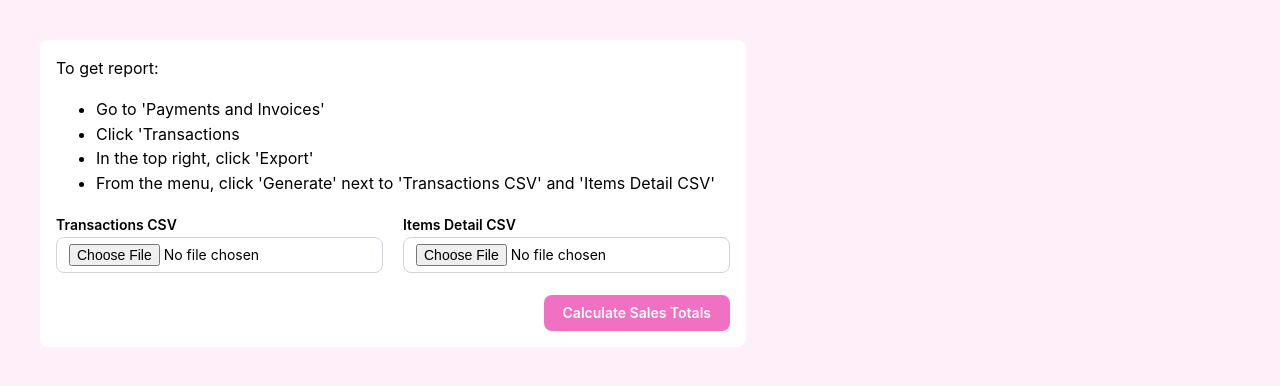
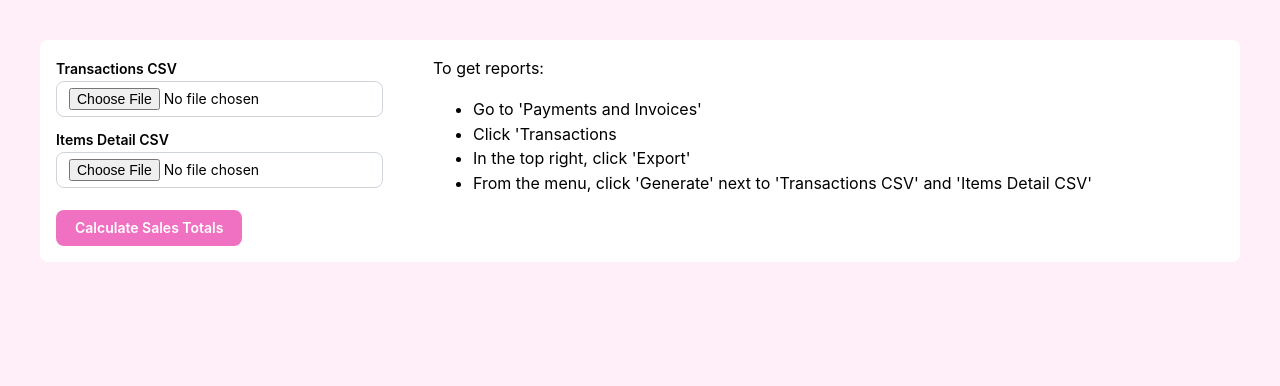
Before and after one commit to rbrewington/cbf-manager, a React (Vite) app in the folder web/: page / in a window 1280 px wide. Shown: the top 386 px of the page. Built offline with nearby package versions, Linux system fonts and the light colour scheme.

Commit message:
Clean up styles

```diff
--- /dev/null
+++ b/web/src/components/flex.tsx
@@ -0,0 +1,47 @@
+import type { ElementProps } from "../interfaces";
+
+type Props = ElementProps<HTMLDivElement>;
+
+const FlexRowWrap: React.FunctionComponent<Props> = (props) => {
+  return (
+    <div
+      {...props}
+      style={{
+        ...props.style,
+        display: "flex",
+        flexDirection: "row",
+        flexWrap: "wrap",
+      }}
+    />
+  );
+};
+
+const FlexRowNoWrap: React.FunctionComponent<Props> = (props) => {
+  return (
+    <div
+      {...props}
+      style={{
+        ...props.style,
+        display: "flex",
+        flexDirection: "row",
+        flexWrap: "nowrap",
+      }}
+    />
+  );
+};
+
+const FlexColumnNoWrap: React.FunctionComponent<Props> = (props) => {
+  return (
+    <div
+      {...props}
+      style={{
+        ...props.style,
+        display: "flex",
+        flexDirection: "column",
+        flexWrap: "nowrap",
+      }}
+    />
+  );
+};
+
+export { FlexColumnNoWrap, FlexRowNoWrap, FlexRowWrap };
--- /dev/null
+++ b/web/src/components/text-styles.tsx
@@ -0,0 +1,8 @@
+import type { ElementProps } from "../interfaces";
+
+type Props = ElementProps<HTMLSpanElement>;
+const BoldText: React.FunctionComponent<Props> = (props) => {
+  return <span {...props} style={{ ...props.style, fontWeight: 600 }} />;
+};
+
+export { BoldText };
--- /dev/null
+++ b/web/src/interfaces.ts
@@ -0,0 +1,4 @@
+export type ElementProps<ElementType> = React.DetailedHTMLProps<
+  React.HTMLAttributes<ElementType>,
+  ElementType
+>;
--- a/web/src/views/cbf-sales-calculator/components/category-card.tsx
+++ b/web/src/views/cbf-sales-calculator/components/category-card.tsx
@@ -1,7 +1,12 @@
 import { Card } from "@mantine/core";
 import type { CategoryDisplayData } from "../interfaces";
+import { FlexRowNoWrap } from "../../../components/flex";
+import { BoldText } from "../../../components/text-styles";
+import { formatCurrency } from "../utils";
 
-const CbfSalesCategoryCard: React.FunctionComponent<CategoryDisplayData> = ({
+const CbfSalesCategoryCard: React.FunctionComponent<
+  CategoryDisplayData & { style?: React.CSSProperties }
+> = ({
   name,
   cashSales,
   cashItems,
@@ -11,24 +16,103 @@ const CbfSalesCategoryCard: React.FunctionComponent<CategoryDisplayData> = ({
   totalSales,
   squareFees,
   totalAfterFees,
+  style,
 }) => {
   // TODO: add toggle for community donation
   // TODO: list item names
   // add tab for sold items by category
   // add print button for categories
+  // TODO: Display actual total and calculated total
   return (
-    <Card>
-      <h3 style={{ margin: "0px" }}>{name}</h3>
-      <div>Cash: {cashSales}</div>
-      <div>{cashItems.length} items</div>
-      <div>Card: {cardSales}</div>
-      <div>{cardItems.length} items</div>
-      <div>Split Tender Items: {splitTenderItems.length}</div>
-      <div>Total Sales: {totalSales}</div>
-      <div>Square Fees: {squareFees}</div>
-      <div>Total After Fees: {totalAfterFees}</div>
+    <Card style={style}>
+      <h3 style={{ margin: "0px 0px 10px" }}>{name}</h3>
+      <FlexRowNoWrap style={{ gap: "10px", marginBottom: "12px" }}>
+        <PaymentTypeSummary
+          style={{ flexGrow: 1 }}
+          label="Cash Sales"
+          itemCount={cashItems.length}
+          totalSales={cashSales}
+        />
+        <PaymentTypeSummary
+          style={{ flexGrow: 1 }}
+          label="Card Sales"
+          itemCount={cardItems.length}
+          totalSales={cardSales}
+        />
+      </FlexRowNoWrap>
+      <ValueWithLabel
+        style={{ marginBottom: "12px" }}
+        label="Split Tender Items"
+        value={splitTenderItems.length}
+      />
+      <ValueWithLabel label="Total Sales" value={formatCurrency(totalSales)} />
+      <ValueWithLabel
+        style={{
+          borderBottom: `2px solid pink`,
+          marginBottom: "5px",
+          paddingBottom: "5px",
+        }}
+        label="Square Fees"
+        value={formatCurrency(squareFees)}
+      />
+      <ValueWithLabel
+        label="Final Total"
+        value={formatCurrency(totalAfterFees)}
+      />
     </Card>
   );
 };
 
+interface ValueWithLabelProps {
+  label: string;
+  value: React.ReactNode;
+  style?: React.CSSProperties;
+}
+const ValueWithLabel: React.FunctionComponent<ValueWithLabelProps> = ({
+  label,
+  value,
+  style,
+}) => {
+  return (
+    <FlexRowNoWrap
+      style={{
+        fontSize: "0.9rem",
+        gap: "5px",
+        justifyContent: "space-between",
+        ...style,
+      }}
+    >
+      <BoldText>{label}:</BoldText> {value}
+    </FlexRowNoWrap>
+  );
+};
+
+interface PaymentTypeSummaryProps {
+  style?: React.CSSProperties;
+  label: string;
+  itemCount: number;
+  totalSales: number;
+}
+const PaymentTypeSummary: React.FunctionComponent<PaymentTypeSummaryProps> = ({
+  itemCount,
+  label,
+  style,
+  totalSales,
+}) => {
+  return (
+    <div
+      style={{
+        ...style,
+        border: `1px solid pink`,
+        padding: "8px",
+        borderRadius: "5px",
+      }}
+    >
+      <h4 style={{ margin: "0px" }}>{label}</h4>
+      <ValueWithLabel label="Items" value={itemCount} />
+      <ValueWithLabel label="Total" value={formatCurrency(totalSales)} />
+    </div>
+  );
+};
+
 export { CbfSalesCategoryCard };
--- a/web/src/views/cbf-sales-calculator/components/form-instructions.tsx
+++ b/web/src/views/cbf-sales-calculator/components/form-instructions.tsx
@@ -1,7 +1,7 @@
 const CbfCalculatorInstructions: React.FunctionComponent = () => {
   return (
     <p style={{ margin: "0px" }}>
-      To get report:
+      To get reports:
       <ul>
         <li>Go to 'Payments and Invoices'</li>
         <li>Click 'Transactions</li>
--- a/web/src/views/cbf-sales-calculator/index.tsx
+++ b/web/src/views/cbf-sales-calculator/index.tsx
@@ -12,6 +12,11 @@ import {
 } from "./utils";
 import { CbfSalesCategoryCard } from "./components/category-card";
 import { CbfCalculatorInstructions } from "./components/form-instructions";
+import {
+  FlexColumnNoWrap,
+  FlexRowNoWrap,
+  FlexRowWrap,
+} from "../../components/flex";
 
 const CbfSalesCalculator: React.FunctionComponent = () => {
   const transactionsInputRef = useRef<HTMLInputElement>(null);
@@ -86,25 +91,10 @@ const CbfSalesCalculator: React.FunctionComponent = () => {
   };
 
   return (
-    <div
-      style={{
-        display: "flex",
-        flexDirection: "column",
-        flexWrap: "nowrap",
-        alignItems: "flex-start",
-        gap: "20px",
-      }}
-    >
-      <Card style={{ alignItems: "flex-start" }}>
-        <CbfCalculatorInstructions />
-        <div
-          style={{
-            display: "flex",
-            flexDirection: "row",
-            flexWrap: "nowrap",
-            gap: "20px",
-          }}
-        >
+    <FlexColumnNoWrap style={{ alignItems: "flex-start", gap: "20px" }}>
+      <Card style={{ alignItems: "flex-start", alignSelf: "stretch" }}>
+        <FlexRowNoWrap style={{ gap: "50px" }}>
+          <FlexColumnNoWrap>
             <TextInput
               label="Transactions CSV"
               multiple={false}
@@ -125,20 +115,26 @@ const CbfSalesCalculator: React.FunctionComponent = () => {
               error={itemsFileValidationError}
               onChange={() => setItemsFileValidationError("")}
             />
-        </div>
             <Button
-          style={{ marginTop: "12px", alignSelf: "flex-end" }}
+              style={{ marginTop: "12px", alignSelf: "flex-start" }}
               onClick={() => handleFileUpload()}
             >
               Calculate Sales Totals
             </Button>
+          </FlexColumnNoWrap>
+          <CbfCalculatorInstructions />
+        </FlexRowNoWrap>
       </Card>
-      <div style={{ display: "flex", flexFlow: "row wrap", gap: "10px" }}>
+      <FlexRowWrap style={{ gap: "1%" }}>
         {calculatedCategories.map((category) => (
-          <CbfSalesCategoryCard key={category.name} {...category} />
+          <CbfSalesCategoryCard
+            key={category.name}
+            {...category}
+            style={{ width: "32.5%", marginBottom: "1%" }}
+          />
         ))}
-      </div>
-    </div>
+      </FlexRowWrap>
+    </FlexColumnNoWrap>
   );
 };
 
--- a/web/src/views/cbf-sales-calculator/utils.ts
+++ b/web/src/views/cbf-sales-calculator/utils.ts
@@ -7,6 +7,11 @@ import {
   type CategoryDisplayData,
   type CategoryTotals,
 } from "./interfaces";
+
+const formatCurrency = new Intl.NumberFormat("en-US", {
+  style: "currency",
+  currency: "USD",
+}).format;
 
 const calculateItemPercentOfTransaction = ({
   item,
@@ -177,6 +182,7 @@ const transformCategoryNameAndItemsToCategoryDisplayData =
   };
 
 export {
+  formatCurrency,
   groupItemsByCategory,
   transformCategoryNameAndItemsToCategoryDisplayData,
 };
```
Lines whose indentation alone changed are shown as unchanged.
